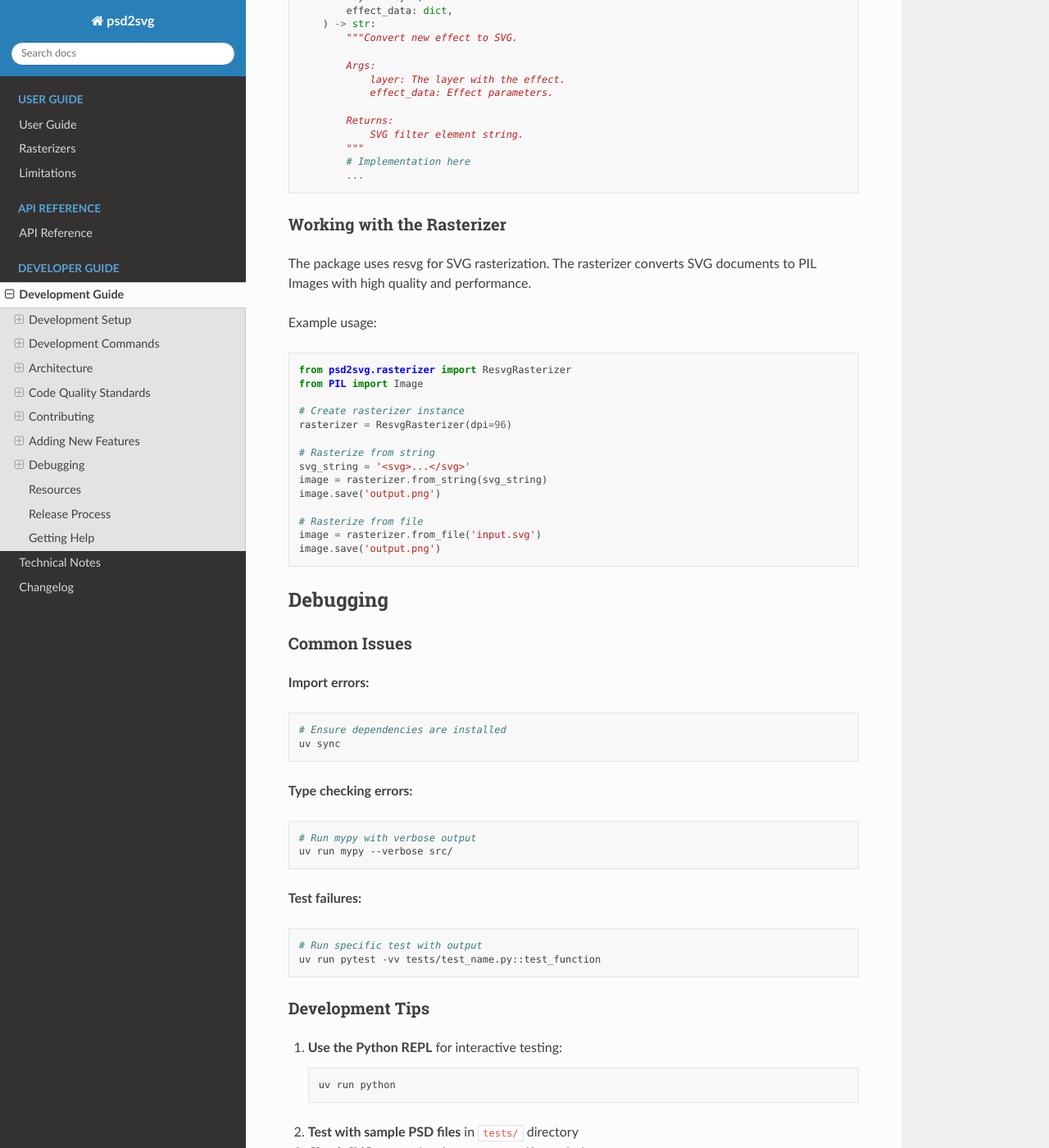
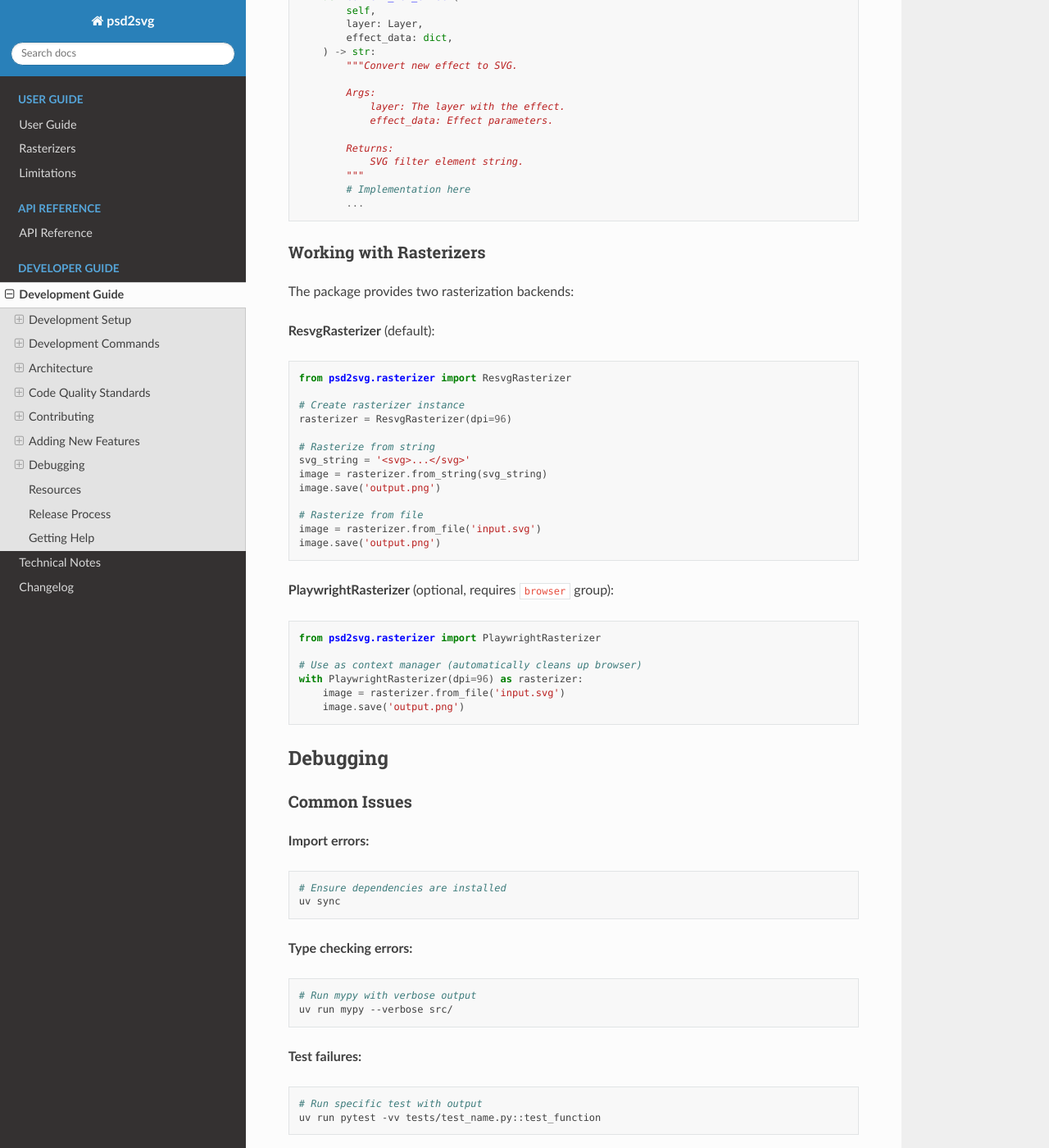
Before and after one commit to kyamagu/psd2svg, a Sphinx documentation site: the page built from docs/development.rst, in a window 1280 px wide and 1400 px high, scrolled down 6809 px. Shown: the whole window at 82% size. Built offline with Sphinx 7.4.7 and the Read the Docs theme 3.1.0, drawn with Linux system fonts in a browser that asks for light colours; some of the changed text lies outside the part shown.

Commit message:
Docs: Align development.rst with CLAUDE.md conventions
Standardize commands and documentation across files:

- Add missing optional dependency groups (browser, fonts)
- Update all commands to check/format both src/ and tests/
- Fix pre-commit checklist order (format → check → mypy → pytest)
- Remove duplicate PaintConverter entry in converter mixins
- Add PlaywrightRasterizer documentation in architecture and examples
- Update release process to reflect GitHub Actions automation
- Clarify that manual publishing is not recommended

These changes ensure consistency between developer documentation
and the AI assistant guidance file.

🤖 Generated with [Claude Code](https://claude.com/claude-code)

Co-Authored-By: Claude <noreply@anthropic.com>

```diff
--- a/docs/development.rst
+++ b/docs/development.rst
@@ -31,8 +31,10 @@ The project uses ``uv`` for dependency management:
    # Install dependencies
    uv sync
 
-   # Install with documentation dependencies
-   uv sync --group docs
+   # Optional dependencies
+   uv sync --group docs             # Documentation tools
+   uv sync --group browser          # Playwright rasterizer
+   uv sync --group fonts            # Font subsetting tools
 
 Development Commands
 --------------------
@@ -173,10 +174,11 @@ Rasterizer Layer
 
 **Location:** ``src/psd2svg/rasterizer/``
 
-Provides SVG to raster image conversion using resvg:
+Provides SVG to raster image conversion:
 
 * ``base_rasterizer.py`` - Abstract base class defining the interface
-* ``resvg_rasterizer.py`` - Resvg-based renderer (production-ready)
+* ``resvg_rasterizer.py`` - Default, fast production rasterizer (resvg-py)
+* ``playwright_rasterizer.py`` - Optional browser-based renderer (better SVG 2.0 support)
 
 Code Quality Standards
 ----------------------
@@ -360,18 +362,16 @@ Example structure:
            # Implementation here
            ...
 
-Working with the Rasterizer
-~~~~~~~~~~~~~~~~~~~~~~~~~~~~
+Working with Rasterizers
+~~~~~~~~~~~~~~~~~~~~~~~~~
 
-The package uses resvg for SVG rasterization. The rasterizer converts SVG documents
-to PIL Images with high quality and performance.
+The package provides two rasterization backends:
 
-Example usage:
+**ResvgRasterizer** (default):
 
 .. code-block:: python
 
    from psd2svg.rasterizer import ResvgRasterizer
-   from PIL import Image
 
    # Create rasterizer instance
    rasterizer = ResvgRasterizer(dpi=96)
@@ -384,6 +384,17 @@ Example usage:
    # Rasterize from file
    image = rasterizer.from_file('input.svg')
    image.save('output.png')
+
+**PlaywrightRasterizer** (optional, requires ``browser`` group):
+
+.. code-block:: python
+
+   from psd2svg.rasterizer import PlaywrightRasterizer
+
+   # Use as context manager (automatically cleans up browser)
+   with PlaywrightRasterizer(dpi=96) as rasterizer:
+       image = rasterizer.from_file('input.svg')
+       image.save('output.png')
 
 Debugging
 ---------
@@ -445,17 +456,13 @@ For maintainers:
 1. **Update version** in ``pyproject.toml``
 2. **Update CHANGELOG** with release notes
 3. **Run full test suite**
-4. **Build and test package**:
-
-   .. code-block:: bash
-
-      uv build
-      # Test installation
-      pip install dist/psd2svg-*.whl
-
+4. **Commit changes**: ``git commit -m "Bump version to 0.3.0"``
 5. **Create git tag**: ``git tag v0.3.0``
 6. **Push tag**: ``git push origin v0.3.0``
-7. **Publish to PyPI**: ``uv publish``
+7. **GitHub Actions** automatically builds and publishes to PyPI via OIDC
+
+**Note:** The release is fully automated via GitHub Actions (``.github/workflows/release.yml``).
+Manual publishing with ``uv publish`` is not recommended.
 
 Getting Help
 ------------
```
Also changed, not shown: other parts of docs/development.rst (+9 -10 lines).
